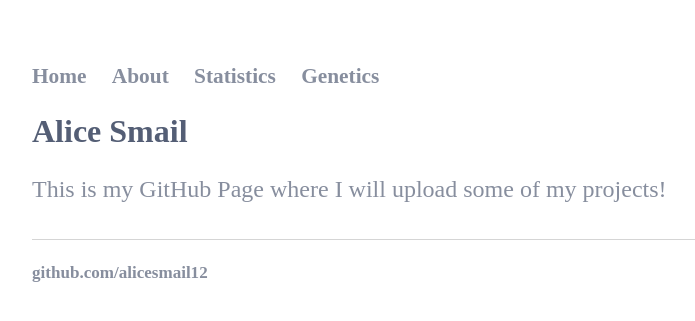
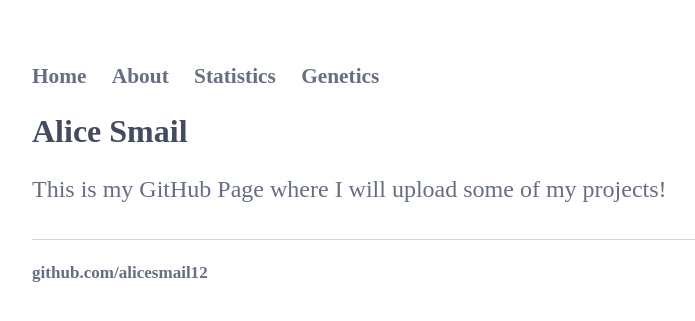
Before and after one commit to alicesmail12/alicesmail12.github.io, a Jekyll site: the page built from index.html, in a window 1280 px wide. Shown: the top 321 px of the page, without its empty margins (160-855 px from the left). Built offline with Jekyll 4.4.1, drawn with Linux system fonts in a browser that asks for light colours; some web fonts are replaced.

Commit message:
Update main.css

```diff
--- a/css/main.css
+++ b/css/main.css
@@ -6,7 +6,7 @@ zoom: 90%;
 }
 
 div{
-    color: #878e9e;
+    color: #656e83;
 }
 
 h1{
@@ -14,21 +14,21 @@ h1{
     font-family: 'Radio Canada Big';
     line-height: 36px;
     font-weight:bold;
-    color: #545E75;
+    color: #434b5e;
 }
 
 h2 {
     font-size: 20pt;
     font-family: 'Radio Canada Big';
     line-height: 36px;
-    color: #878e9e;
+    color: #434b5e;
 }
 
 h3,h4,h5,h6,p {
     font-size: 16pt;
     font-family: 'Radio Canada Big';
     line-height: 32px;
-    color: #878e9e;
+    color: #656e83;
 }
 
 body {
@@ -37,7 +37,7 @@ body {
     font-size: 16pt;
     font-family: 'Radio Canada Big';
     line-height: 32px;
-    color: #878e9e;
+    color: #656e83;
 }
 
 bold {
@@ -63,24 +63,24 @@ nav ul, footer ul {
 nav ul li, footer ul li {
     display: inline;
     margin-right: 20px;
-    color: #878e9e;
+    color: #656e83;
 }
 
 a {
     text-decoration: none;
-    color: #878e9e;
+    color: #656e83;
 }
 
 a:hover {
     text-decoration: underline;
-    color: #878e9e;
+    color: #656e83;
 }
 
 footer {
     border-top: 1px solid #d5d5d5;
     font-size: .8em;
     font-family: 'Radio Canada Big';
-    color: #878e9e;
+    color: #656e83;
 }
 
 ul.posts {
@@ -103,5 +103,5 @@ subtitle {
     font-size: 18pt;
     font-family: 'Radio Canada Big';
     line-height: 36px;
-    color: #878e9e;
+    color: #656e83;
 }
```
